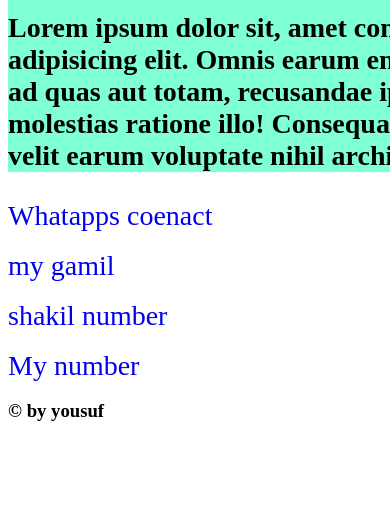
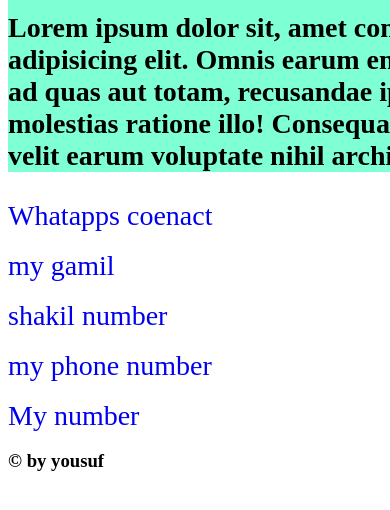
Before and after one commit to Yousufali999/fist-web-side, a plain HTML site: page index.html in a window 390 px wide. Shown: the part 266-776 px from the top of the page. Drawn offline with Linux system fonts and the light colour scheme.

Commit message:
added a phone number

```diff
--- a/index.html
+++ b/index.html
@@ -22,21 +22,13 @@
     <a href="tel:8801309379820" target="blanl
     ">shakil number</a>
     <br><br>
+    <a href=" tel:8801600115266" target="_blank">my phone number</a>
+    <br><br>
     <a href="https://wa.me/8801842846581" target="_blank">My number</a>
     <footer>
          <h3>&copy; by yousuf</h3>
     </footer>
 
 
-
-
-
-
-
-
-
-
-
-
 </body>
 </html>
```
